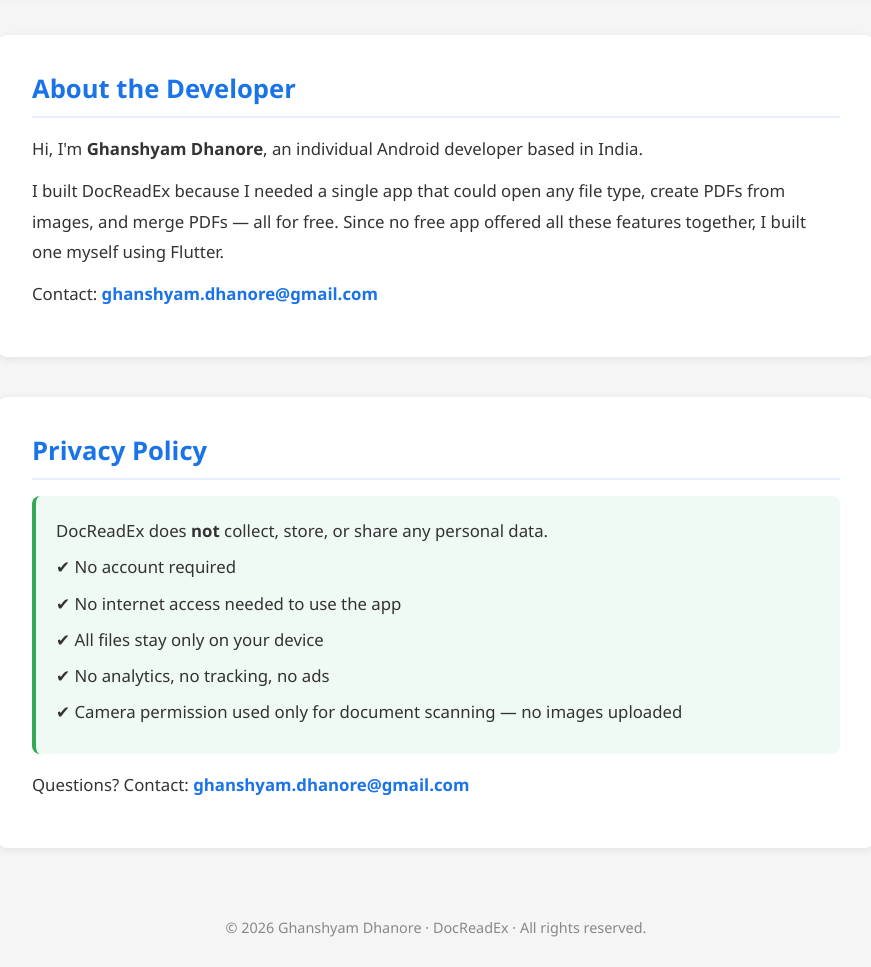
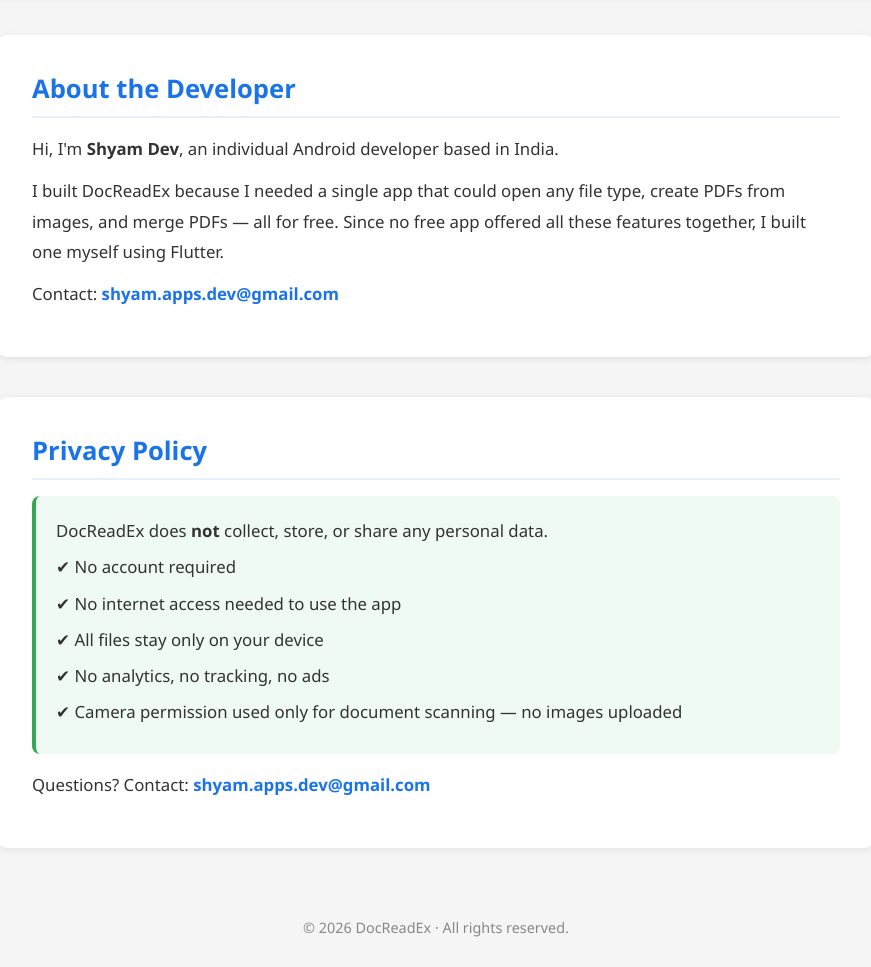
Before and after one commit to docreadex/site, a plain HTML site: page index.html in a window 1280 px wide. Shown: the part 2000-2967 px from the top of the page, without its empty margins (204-1075 px from the left). Drawn offline with Linux system fonts and the light colour scheme.

Commit message:
Update index.html

```diff
--- a/index.html
+++ b/index.html
@@ -146,14 +146,14 @@
 <section>
   <h2>About the Developer</h2>
   <p>
-    Hi, I'm <strong>Ghanshyam Dhanore</strong>, an individual Android developer based in India.
+    Hi, I'm <strong>Shyam Dev</strong>, an individual Android developer based in India.
   </p>
   <p>
     I built DocReadEx because I needed a single app that could open any file type,
     create PDFs from images, and merge PDFs — all for free. Since no free app offered
     all these features together, I built one myself using Flutter.
   </p>
-  <p>Contact: <a class="contact-link" href="mailto:ghanshyam.dhanore@gmail.com">ghanshyam.dhanore@gmail.com</a></p>
+  <p>Contact: <a class="contact-link" href="mailto:shyam.apps.dev@gmail.com">shyam.apps.dev@gmail.com</a></p>
 </section>
 
 <!-- PRIVACY -->
@@ -168,12 +168,12 @@
     <p>✔ Camera permission used only for document scanning — no images uploaded</p>
   </div>
   <p style="margin-top:16px;">
-    Questions? Contact: <a class="contact-link" href="mailto:ghanshyam.dhanore@gmail.com">ghanshyam.dhanore@gmail.com</a>
+    Questions? Contact: <a class="contact-link" href="mailto:shyam.apps.dev@gmail.com">shyam.apps.dev@gmail.com</a>
   </p>
 </section>
 
 <footer>
-  &copy; 2026 Ghanshyam Dhanore · DocReadEx · All rights reserved.
+  &copy; 2026 DocReadEx · All rights reserved.
 </footer>
 
 </body>
```
